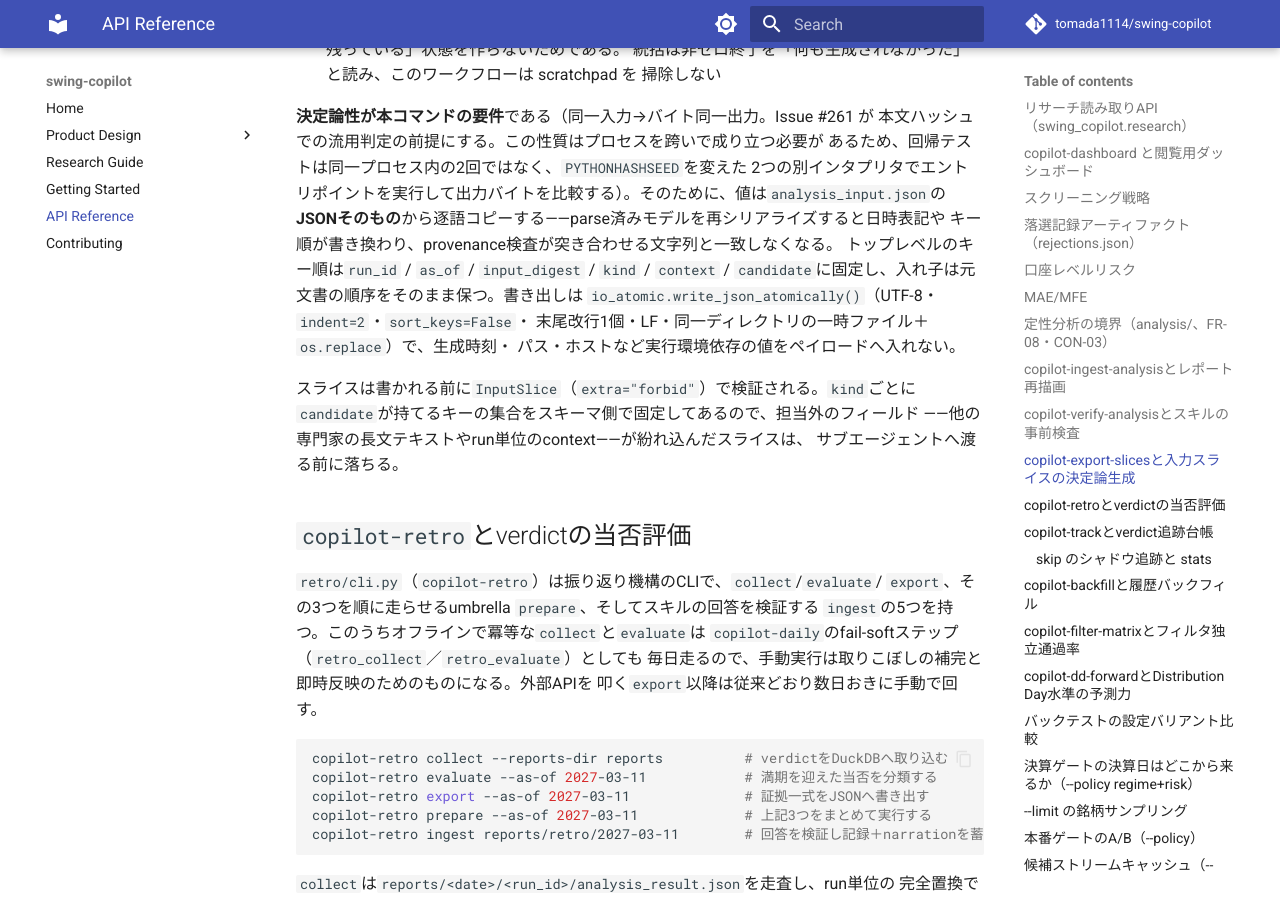
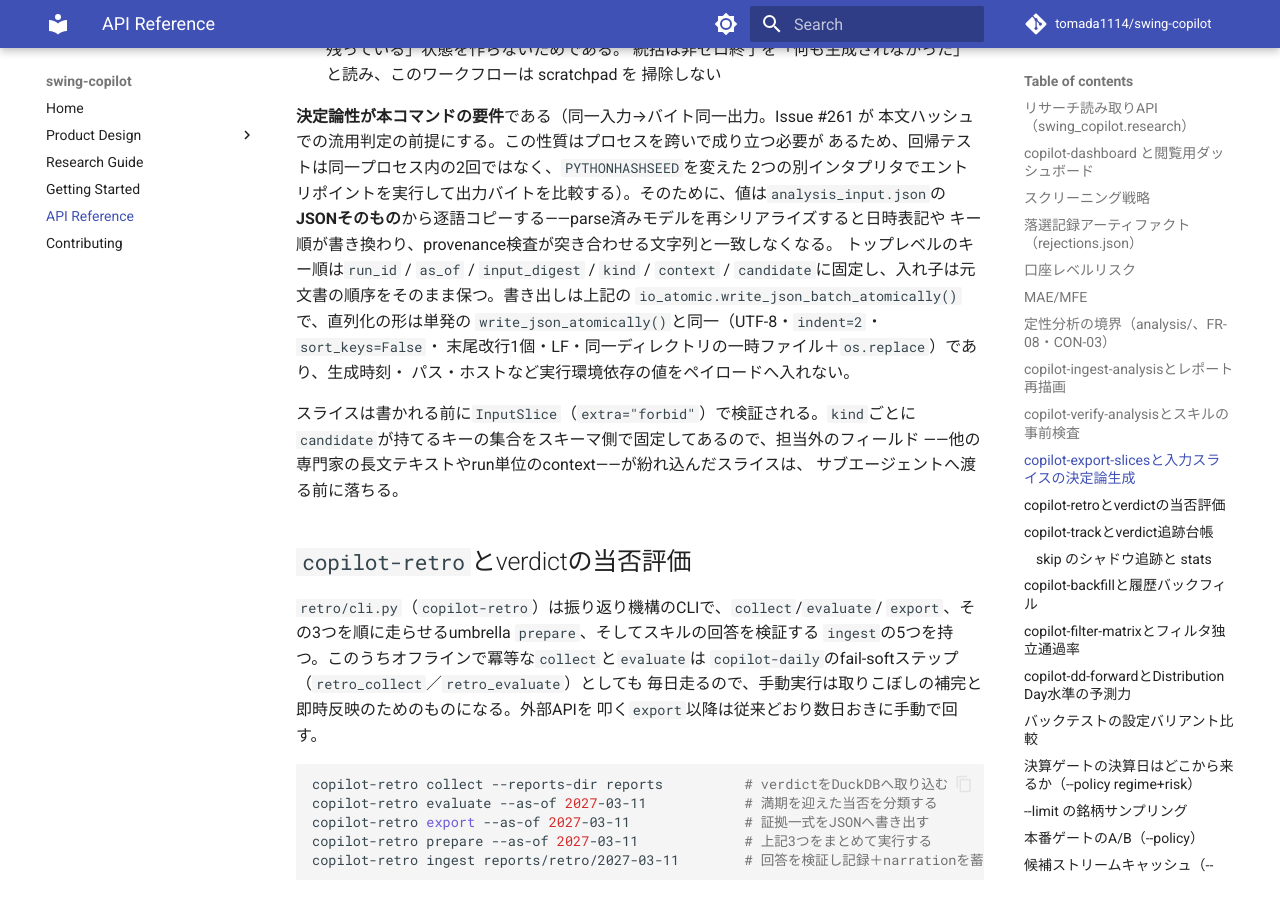
Before and after one commit to tomada1114/swing-copilot, an MkDocs documentation site: the page built from docs/reference.md, in a window 1280 px wide and 900 px high, scrolled down 7695 px. Built offline with MkDocs 1.6.1 and Material for MkDocs 9.7.7, drawn with Linux system fonts in a browser that asks for light colours; comment, search, counter and statistics services are not loaded.

Commit message:
docs(reference): スライス書き込みの説明を batch writer 名へ統一する
`copilot-export-slices` の節が、同じ書き込みを2つの名前で説明していた
（「スライス群は `write_json_batch_atomically()`」と書いた数行あとで、決定論性の
段落が `write_json_atomically()` を名指ししていた）。実装は前者なので後者へ寄せ、
直列化の形が単発版と同一であることを併記した。

Claude-Session: https://claude.ai/code/session_015nCpCZmQT72Xz1PAjG358j

```diff
--- a/docs/reference.md
+++ b/docs/reference.md
@@ -324,9 +324,10 @@ copilot-export-slices <WORKDIR> --out-dir <scratchpad>/slices  # ディレクト
 **JSONそのもの**から逐語コピーする——parse済みモデルを再シリアライズすると日時表記や
 キー順が書き換わり、provenance検査が突き合わせる文字列と一致しなくなる。
 トップレベルのキー順は`run_id` / `as_of` / `input_digest` / `kind` / `context` /
-`candidate`に固定し、入れ子は元文書の順序をそのまま保つ。書き出しは
-`io_atomic.write_json_atomically()`（UTF-8・`indent=2`・`sort_keys=False`・
-末尾改行1個・LF・同一ディレクトリの一時ファイル＋`os.replace`）で、生成時刻・
+`candidate`に固定し、入れ子は元文書の順序をそのまま保つ。書き出しは上記の
+`io_atomic.write_json_batch_atomically()`で、直列化の形は単発の
+`write_json_atomically()`と同一（UTF-8・`indent=2`・`sort_keys=False`・
+末尾改行1個・LF・同一ディレクトリの一時ファイル＋`os.replace`）であり、生成時刻・
 パス・ホストなど実行環境依存の値をペイロードへ入れない。
 
 スライスは書かれる前に`InputSlice`（`extra="forbid"`）で検証される。`kind`ごとに
```
